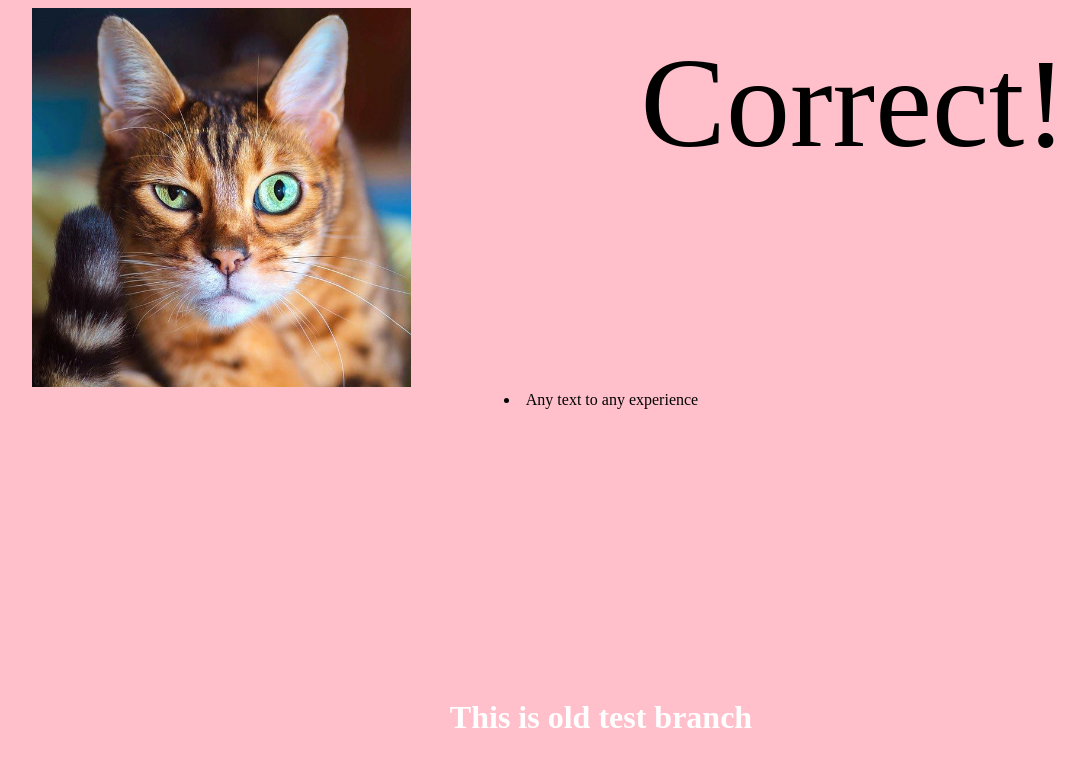
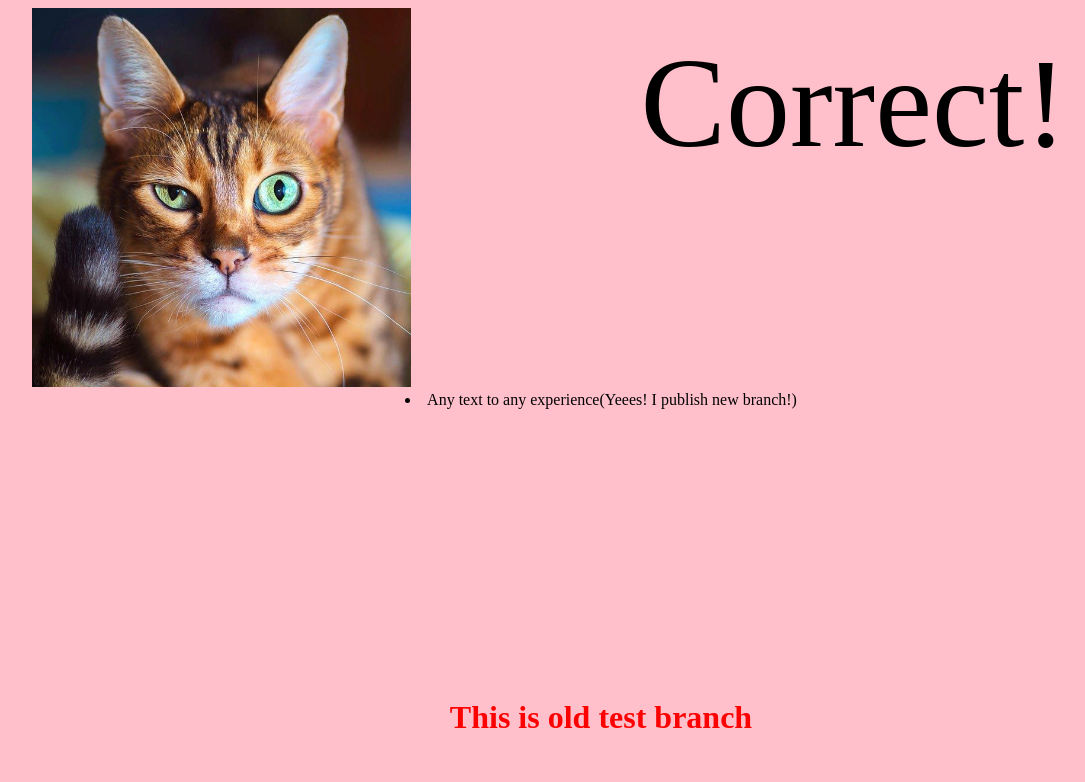
Before and after one commit to muridse/portfoly_00, a plain HTML site: page index.htm in a window 1280 px wide. Shown: the whole page, without its empty margins (39-1124 px from the left). Drawn offline with Linux system fonts and the light colour scheme.

Commit message:
change color

```diff
--- a/index.htm
+++ b/index.htm
@@ -6,7 +6,7 @@
 </head>
 <body align="center">
 <img class="image" src="123.jpg">
-<li>Any text to any experience</li>
+<li>Any text to any experience(Yeees! I publish new branch!)</li>
 <p class="pin"> Correct!</p>
 <h1>This is old test branch</h1>
 </body>
--- a/styles.css
+++ b/styles.css
@@ -17,5 +17,5 @@ h1{
 	bottom: 0;
 	width: 100%;
 	height: 80px;
-	color: white;
+	color: red;
 }
```
